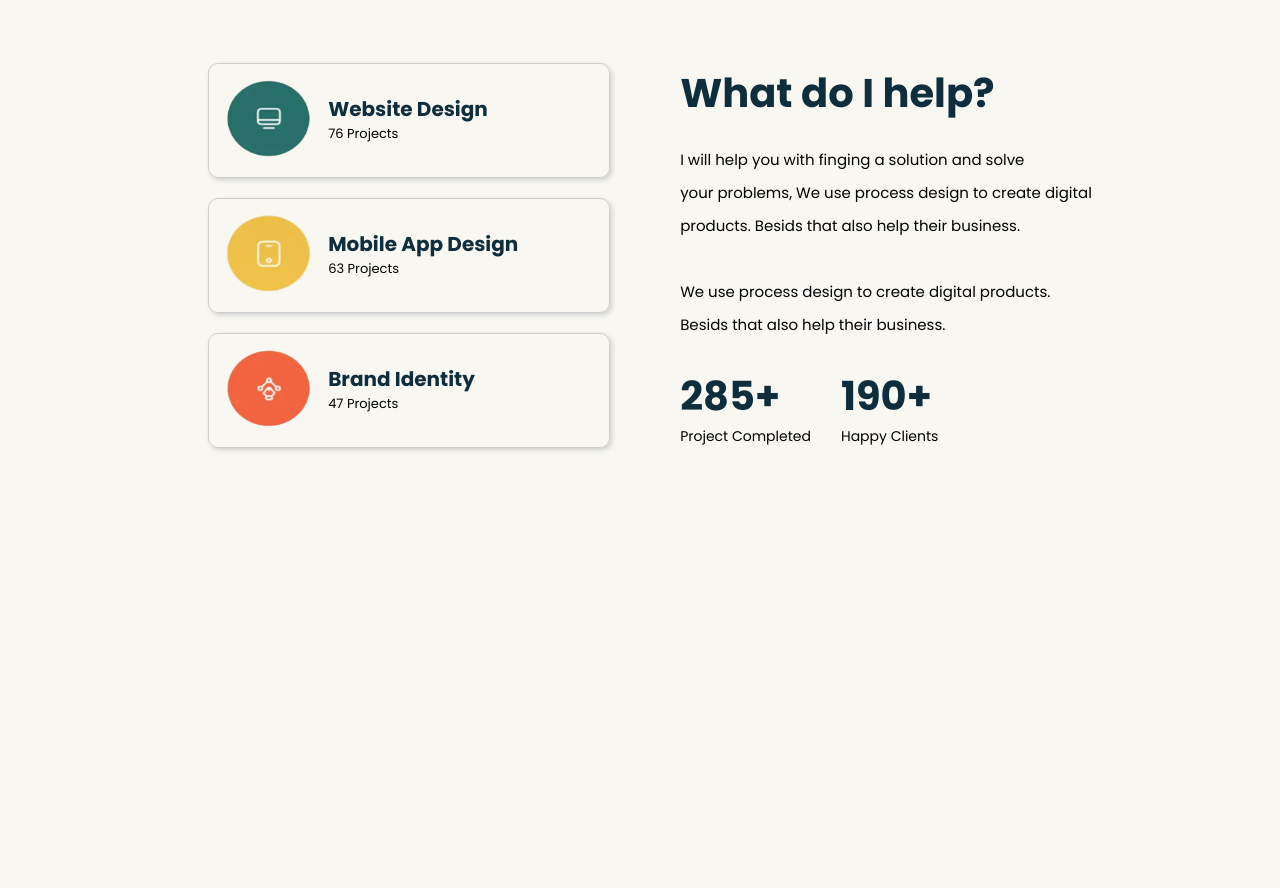
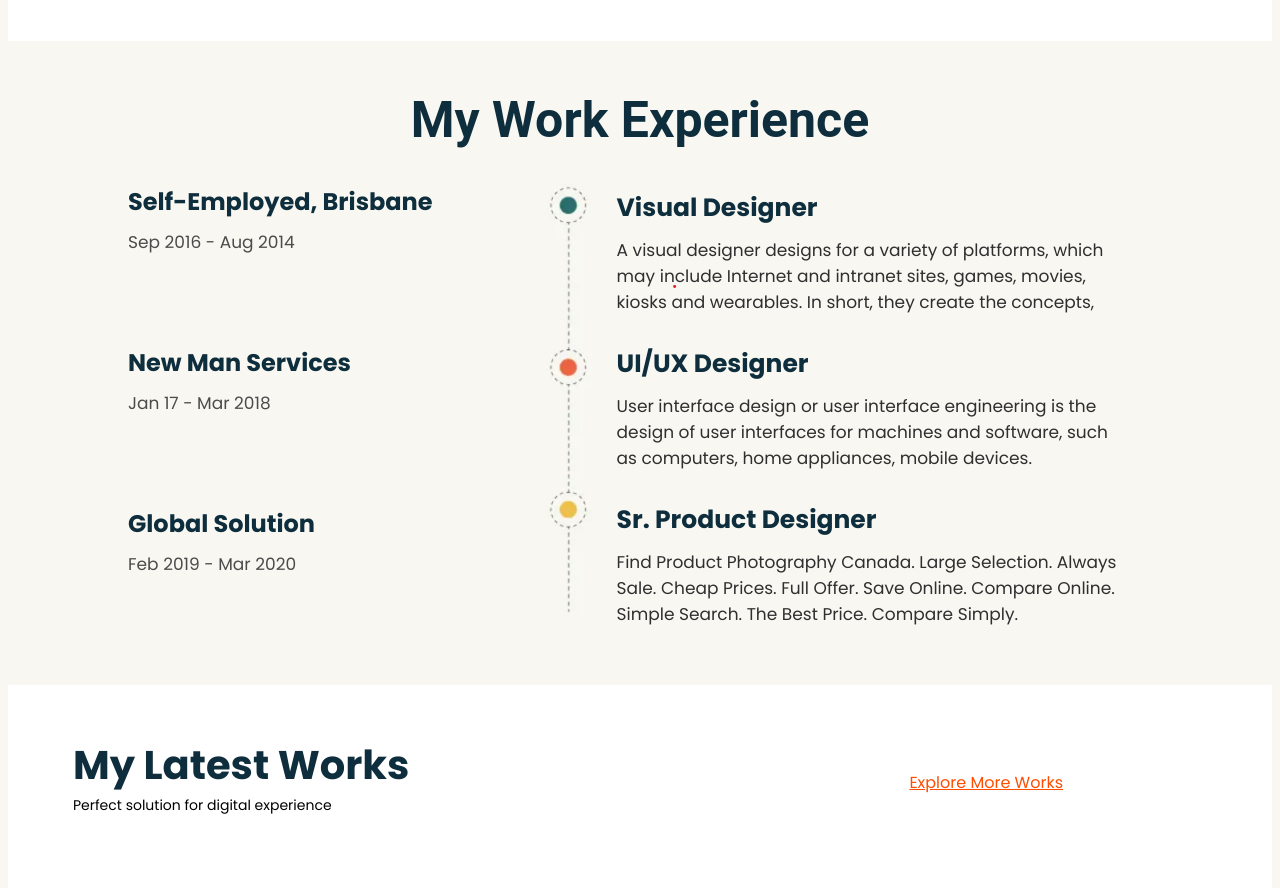
Before and after one commit to Fidos7/CWA--kol1, a website: page index.html in a window 1280 px wide. Shown: the part 1264-2152 px from the top of the page. Before the commit the page ends 1749 px from the top, so only its background shows below. Drawn offline with Linux system fonts and the light colour scheme.

Commit message:
fourth section commit

```diff
--- a/index.html
+++ b/index.html
@@ -100,6 +100,81 @@
         </div>
     </div>
 </section>
+<section class="third-section">
+    <div>
+        <div class="third-section-title">
+            <div><p>My Work Experience</p></div>
+        </div>
+        <div class="third-section-all">
+                <div class="third-section-left">
+                    <div>
+                        <div class="left-title">Self-Employed, Brisbane</div>
+                        <div class="left-text">Sep 2016 - Aug 2014</div>
+                    </div>
+                    <div>
+                        <div class="left-title">New Man Services</div>
+                        <div class="left-text">Jan 17 - Mar 2018</div>
+                    </div>
+                    <div>
+                        <div class="left-title">Global Solution</div>
+                        <div class="left-text">Feb 2019 - Mar 2020</div>
+                    </div>
+                </div>
+                <div class="third-section-mid">
+                    <img src="img.png" alt="idk">
+                </div>
+                <div class="third-section-right">
+                    <div>
+                        <div class="right-title">Visual Designer</div>
+                        <div class="right-text">A visual designer designs for a variety of platforms, which<br>
+                            may include Internet and intranet sites, games, movies,<br>
+                            kiosks and wearables. In short, they create the concepts,</div>
+                    </div>
+                    <div>
+                        <div class="right-title">UI/UX Designer</div>
+                        <div class="right-text">User interface design or user interface engineering is the<br>
+                            design of user interfaces for machines and software, such<br>
+                            as computers, home appliances, mobile devices.</div>
+                    </div>
+                    <div>
+                        <div class="right-title">Sr. Product Designer</div>
+                        <div class="right-text">Find Product Photography Canada. Large Selection. Always<br>
+                            Sale. Cheap Prices. Full Offer. Save Online. Compare Online.<br>
+                            Simple Search. The Best Price. Compare Simply.</div>
+                    </div>
+                </div>
+        </div>
+    </div>
+</section>
+<section class="fourth-section">
+    <div class="fourth-section-text-div">
+        <div class="fourth-section-left-text">
+            <div class="fourth-section-title">My Latest Works</div>
+            <div class="fourth-section-text-1">Perfect solution for digital experience</div>
+        </div>
+        <div class="fourth-section-text-2">Explore More Works</div>
+    </div>
+    <div class="fourth-section-colum">
+        <div><img class="sc-4-img" src="img_1.png" alt=""></div>
+        <div><img class="sc-4-img" src="img_2.png" alt=""></div>
+    </div>
+</section>
+<section>
+    <div>
+        <div>
+            <div class="fifth-section-title">People talk about us</div>
+            <div class="fifth-section-text">I got a job that was in accordance with the salary and field of work, The procces
+                <br> of submitting on application was quite cosy</div>
+        </div>
+        <div>
+            <div>
+                <div><img src="" alt=""></div>
+                <div></div>
+            </div>
+        </div>
+    </div>
+</section>
+
 
 
 
--- a/style.css
+++ b/style.css
@@ -35,6 +35,9 @@ nav a {
     position: relative;
     top: 5px;
     margin-left: 10px;
+}
+.nav-bonus img:hover {
+    transform: scale(1.1);
 }
 .main-text-1 {
     color: #0e2e3d;
@@ -107,6 +110,9 @@ nav a {
     width: 11%;
     text-align: center;
 }
+.main-text {
+    height: 94vw;
+}
 
 .hover-text::before,
 .hover-text::after {
@@ -146,8 +152,10 @@ nav a {
     border: 1px solid #cecece;
     width: 400px;
     border-radius: 10px;
-    box-shadow: 2px 2px 5px #cecece;
     margin: 20px;
+}
+.left-box:hover {
+    box-shadow: 2px 1px 50px #d1d1d1;
 }
 .left-box img {
     position: relative;
@@ -182,14 +190,18 @@ nav a {
     font-family: 'poppins', sans-serif;
     display: flex;
     margin-top: 25px;
-    gap: 30px;
+    gap: 100px;
 
 }
 .second-section {
     display: flex;
     justify-content: center;
     align-items: center;
-    gap: 50px;
+    position: relative;
+    bottom: 600px;
+    gap: 70px;
+    background-color: #ffffff;
+    height: 50vw;
 }
 .year {
     font-family: 'poppins', sans-serif;
@@ -201,3 +213,115 @@ nav a {
     position: relative;
     bottom: 30px;
 }
+.third-section-title {
+    font-family: Roboto, poppins, sans-serif;
+    font-size: 50px;
+    font-weight: bold;
+    color: #0e2e3d;
+    display: flex;
+    justify-content: center;
+    align-items: center;
+}
+.third-section-mid img {
+    transform: scale(64%);
+    position: relative;
+    left: 180px;
+    bottom: 140px;
+}
+.third-section-right {
+    position: relative;
+    left: 80px;
+    bottom: 40px;
+}
+.right-title {
+    color: #0e2e3d;
+    font-family: 'poppins', sans-serif;
+    font-size: 25px;
+    font-weight: bold;
+    margin-top: 30px;
+}
+.right-text {
+    font-family: 'poppins', sans-serif;
+    font-size: 17px;
+    margin-top: 10px;
+    color: #2f2f2f;
+}
+.left-text {
+    font-family: 'poppins', sans-serif;
+    font-size: 17px;
+    margin-top: 10px;
+    color: #4b4b4b;
+}
+.left-title {
+    font-family: 'poppins', sans-serif;
+    font-size: 24px;
+    font-weight: bold;
+    color: #0e2e3d;
+    margin-top: 90px;
+}
+.third-section-left {
+    position: relative;
+    left: 120px;
+    bottom: 105px;
+}
+.third-section-all {
+    display: flex;
+}
+.third-section {
+    position: relative;
+    bottom: 600px;
+}
+.fourth-section {
+    font-family: 'poppins', sans-serif;
+    background-color: white;
+    height: 50vw;
+    position: relative;
+    bottom: 800px;
+}
+.fourth-section-text-div {
+    display: flex;
+
+}
+.fourth-section-title {
+    font-family: 'poppins', sans-serif;
+    font-size: 40px;
+    font-weight: bold;
+    color: #0e2e3d;
+    margin-top: 50px;
+}
+.fourth-section-text-1 {
+    font-size: 14px;
+}
+.fourth-section-text-2 {
+    margin-left: 500px;
+    margin-top: 85px;
+    color: #ff4d00;
+    text-decoration: underline;
+}
+.fourth-section-left-text {
+    margin-left: 65px;
+}
+.fourth-section-colum {
+    display: flex;
+    align-items: center;
+    gap: 50px;
+    margin-top: 70px;
+    margin-left: 60px;
+    transform: scale(90%);
+}
+.sc-4-img:hover {
+    transform: scale(1.05);
+}
+.fifth-section-title {
+    font-family: 'poppins', sans-serif;
+    font-size: 35px;
+    font-weight: bold;
+    color: #0e2e3d;
+    text-align: center;
+}
+.fifth-section-text {
+    font-family: 'poppins', sans-serif;
+    font-size: 15px;
+    margin-top: 10px;
+    text-align: center;
+}
```
Also changed, not shown: img.png (added), img_1.png (added), img_2.png (added).
